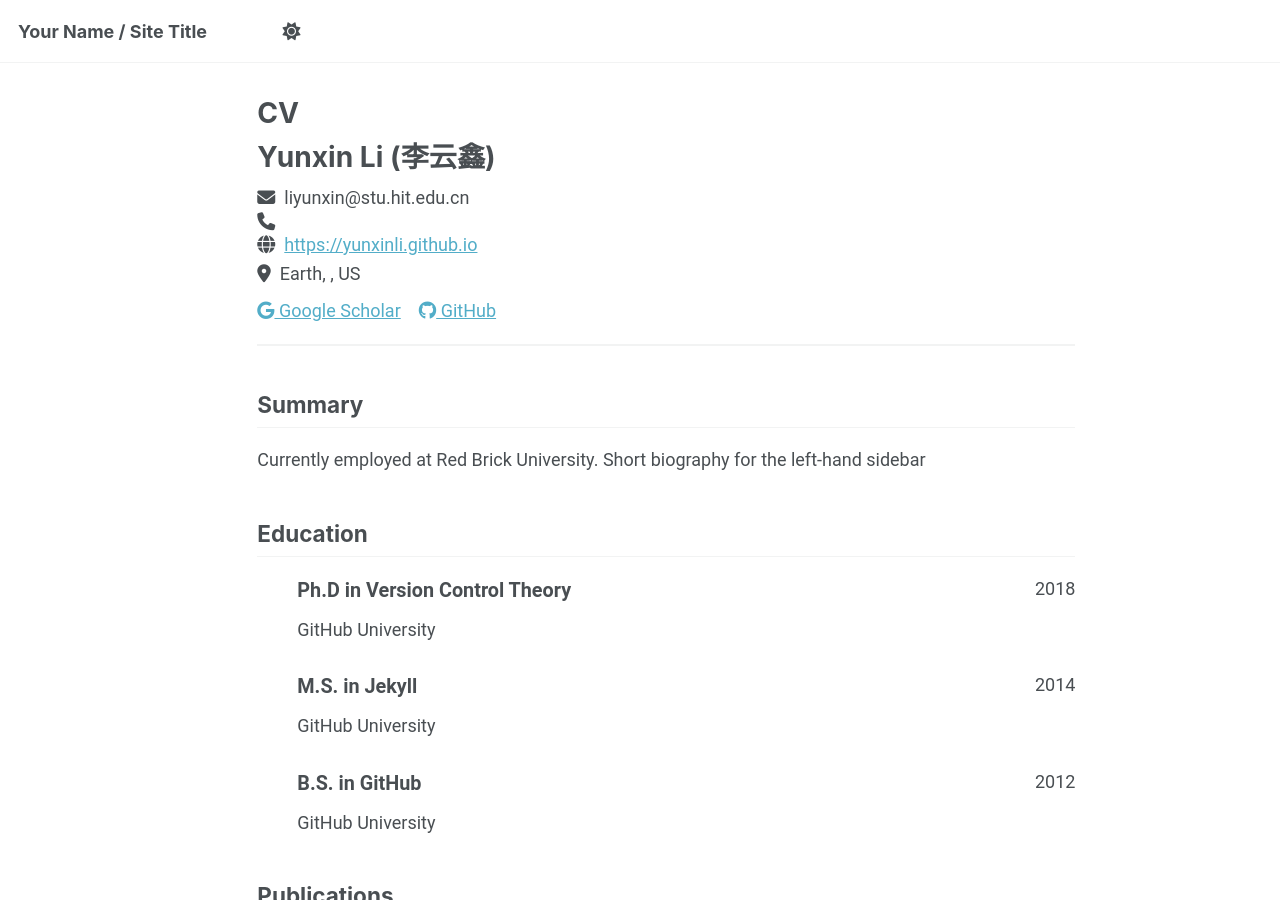
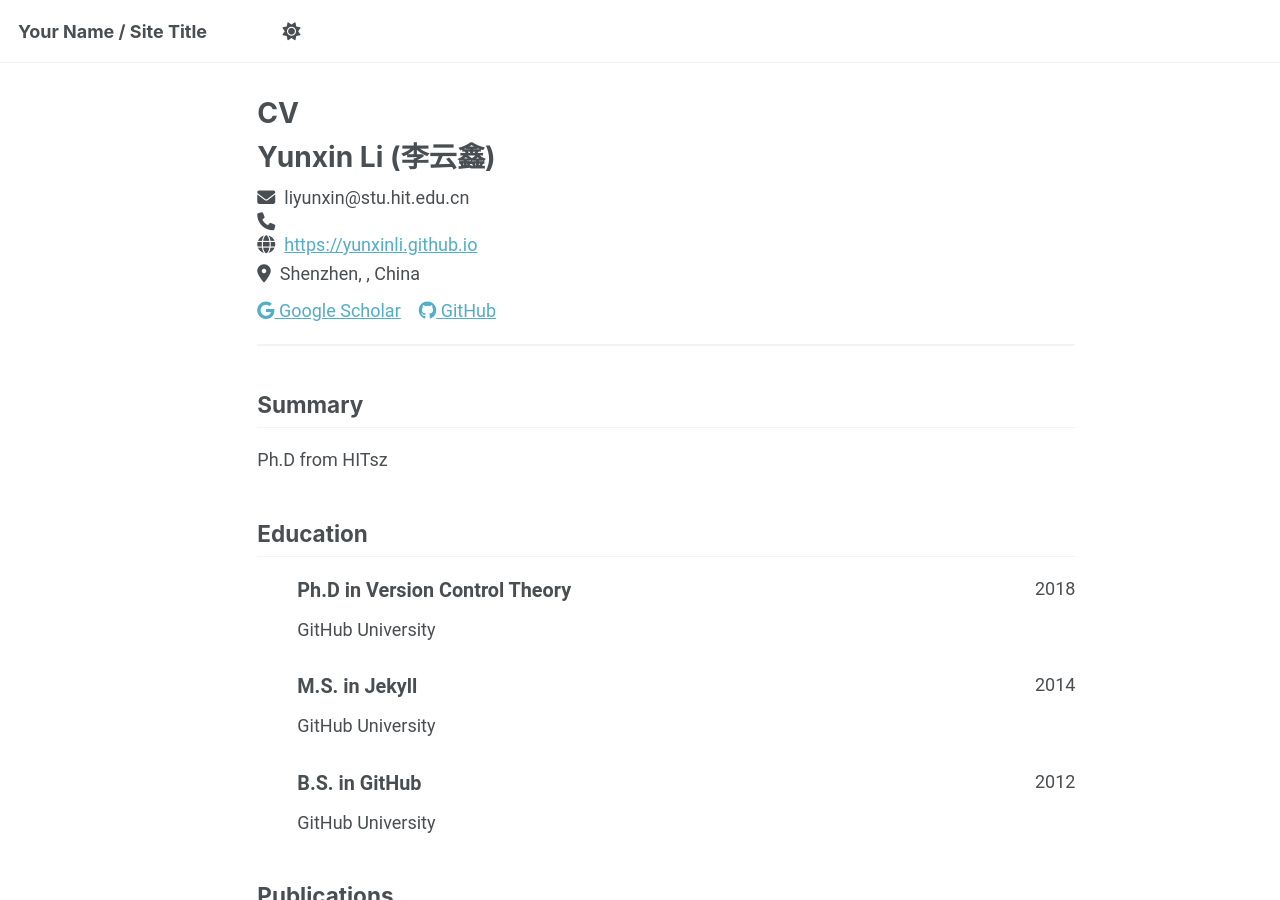
Before and after one commit to YunxinLi/yunxinli.github.io, a Jekyll site: the page built from _pages/cv-json.md, in a window 1280 px wide and 900 px high. Built offline with Jekyll 4.4.1, drawn with Linux system fonts in a browser that asks for light colours; a script that is not in the unit is left out.

Commit message:
Update cv.json

```diff
--- a/_data/cv.json
+++ b/_data/cv.json
@@ -4,12 +4,12 @@
     "email": "liyunxin@stu.hit.edu.cn",
     "phone": "",
     "website": "https://yunxinli.github.io",
-    "summary": "Currently employed at Red Brick University. Short biography for the left-hand sidebar",
+    "summary": "Ph.D from HITsz",
     "location": {
       "address": "",
       "postalCode": "",
-      "city": "Earth",
-      "countryCode": "US",
+      "city": "Shenzhen",
+      "countryCode": "China",
       "region": ""
     },
     "profiles": [
```
